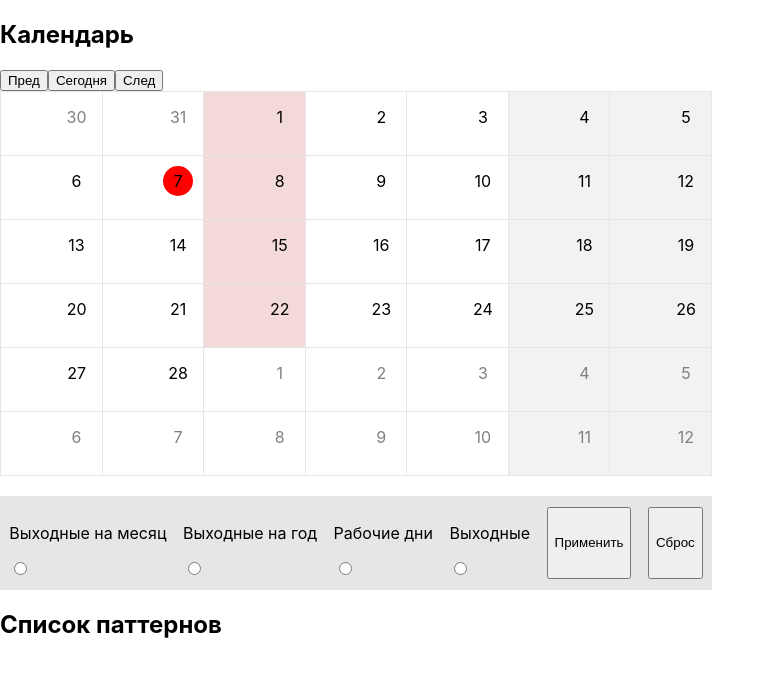
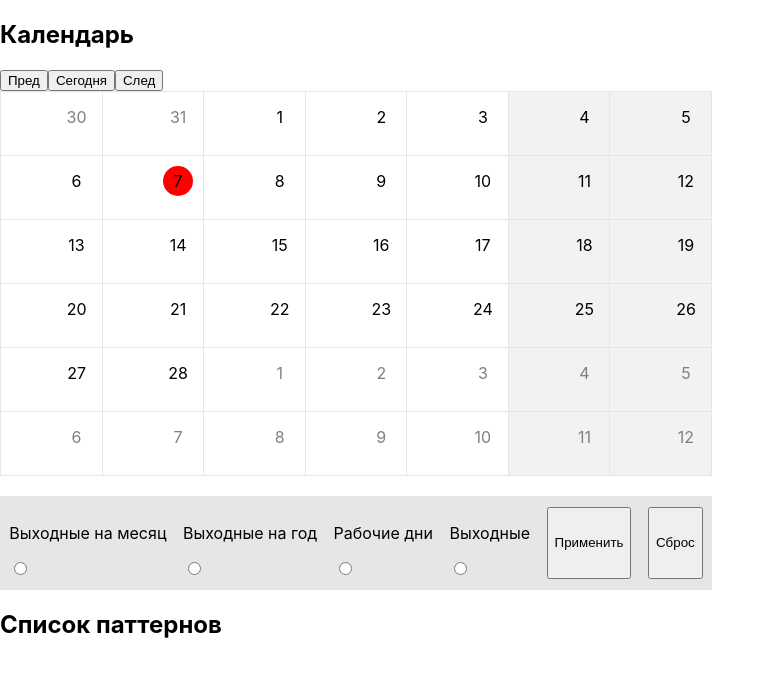
Before and after one commit to MarkBelyy/dmaster_test, a React (Create React App) app: page / in a window 1280 px wide. Shown: the top 676 px of the page, without its empty margins (0-775 px from the left). Built offline with nearby package versions, Linux system fonts and the light colour scheme.

Commit message:
click to massiv with sort

```diff
--- a/src/components/calendar/CalendarGrid.jsx
+++ b/src/components/calendar/CalendarGrid.jsx
@@ -51,12 +51,8 @@ export default function CalendarGrid(props) {
     const [endDateOff, setEndDateOff] = useState(null);
     const [ignoreOnDays, setIgnoreOnDays] = useState([])
     const [ignoreOffDays, setIgnoreOffDays] = useState([])
-    const [patternDays, setPatternDays] = useState([{
-        year: 2022,
-        month: 2,
-        day: 3
-    }])
-
+    const [patternDays, setPatternDays] = useState([])
+    const [successful, setSuccesful] = useState(false)
     const [isRed, setIsRed] = useState([])
 
     const day = props.startDay.clone()
@@ -78,35 +74,56 @@ export default function CalendarGrid(props) {
         let arr = [...Array(n + 1)].map(() => firstday.add(1, 'd').clone().format('DDMMYYYY'))
         return arr
     }
-    useEffect(() => {
-        // get data
-    },[])
+    const isObjectInArray = (arr, obj) => {
+        return arr.some(item => JSON.stringify(item) === JSON.stringify(obj));
+    }
+    // console.log(isObjectInArray(ignoreOnDays, ignoreon))
+    // useEffect(() => {
+    //     // get data
+    //     setPatternDays([...patternDays, {
+    //         year: 2023,
+    //         month: 2,
+    //         day: 3
+    //     }, {
+    //         year: 2023,
+    //         month: 13,
+    //         day: 0
+    //     }])
+
+    //     setSuccesful(true)
+    // },[])
 
 
-    useEffect(() => {
-        if (patternDays) {
-            for (let i = 0; i < patternDays.length; i++)
-                if (patternDays[i].month == 13) {
-                    let arrpy =getYearPatternDays(patternDays[i].day, daysArray)
-                    setIsRed(prev => prev.concat(arrpy).filter((x, i) => isRed.concat(arrpy).indexOf(x) === i))
-                } else if (patternDays[i].month == props.tempday.format('M')) {
-                    let arrp = getPatternDays(patternDays[i].day, daysArray)
-                    setIsRed(prev => prev.concat(arrp).filter((x, i) => isRed.concat(arrp).indexOf(x) === i))
-                }
-        }
-    }, [props.tempday])
+    // useEffect(() => {
+    //     setIsRed([])
+    //     if (patternDays) {
+    //         console.log('+++')
+    //         for (let i = 0; i < patternDays.length; i++)
+    //             if (patternDays[i].month === 13 && patternDays[i].year === props.tempday.format('YYYY')) {
+    //                 let arrpy = getYearPatternDays(patternDays[i].day, daysArray)
+    //                 setIsRed(prev => prev.concat(arrpy).filter((x, i) => isRed.concat(arrpy).indexOf(x) === i))
+    //             } else if (patternDays[i].month === +props.tempday.format('M')) {
+    //                 let arrp = getPatternDays(patternDays[i].day, daysArray)
+    //                 setIsRed(prev => prev.concat(arrp).filter((x, i) => isRed.concat(arrp).indexOf(x) === i))
+    //             }
+    //     }
+    // }, [props.tempday])
 
     useEffect(() => {
         if (startDateOn && endDateOn) {
             let ignoreon = {
-                startday: startDateOn.format('D'),
-                startmonth: startDateOn.format('M'),
-                startyear: startDateOn.format('YYYY'),
-                endday: endDateOn.format('D'),
-                endmonth: endDateOn.format('M'),
-                endyear: endDateOn.format('YYYY')
+                startday: +startDateOn.format('D'),
+                startmonth: +startDateOn.format('M'),
+                startyear: +startDateOn.format('YYYY'),
+                endday: +endDateOn.format('D'),
+                endmonth: +endDateOn.format('M'),
+                endyear: +endDateOn.format('YYYY')
             }
-            setIgnoreOnDays([...ignoreOnDays, ignoreon])
+
+            console.log(!isObjectInArray(ignoreOnDays, ignoreon))
+            if (!isObjectInArray(ignoreOnDays, ignoreon)) {
+                setIgnoreOnDays([...ignoreOnDays, ignoreon])
+            }
             let arron = getIgonoreDays(startDateOn, endDateOn)
             let arr = isRed.filter(item => !arron.includes(item))
             setIsRed(arr)
@@ -117,14 +134,16 @@ export default function CalendarGrid(props) {
     useEffect(() => {
         if (startDateOff && endDateOff) {
             let ignoreoff = {
-                startday: startDateOff.format('D'),
-                startmonth: startDateOff.format('M'),
-                startyear: startDateOff.format('YYYY'),
-                endday: endDateOff.format('D'),
-                endmonth: endDateOff.format('M'),
-                endyear: endDateOff.format('YYYY')
+                startday: +startDateOff.format('D'),
+                startmonth: +startDateOff.format('M'),
+                startyear: +startDateOff.format('YYYY'),
+                endday: +endDateOff.format('D'),
+                endmonth: +endDateOff.format('M'),
+                endyear: +endDateOff.format('YYYY')
             }
-            setIgnoreOffDays([...ignoreOffDays, ignoreoff])
+            if (!isObjectInArray(ignoreOffDays, ignoreoff)) {
+                setIgnoreOffDays([...ignoreOffDays, ignoreoff])
+            }
             let arroff = getIgonoreDays(startDateOff, endDateOff)
             let arr = arroff.filter(item => !isRed.includes(item))
             setIsRed(isRed.concat(arr))
@@ -163,32 +182,38 @@ export default function CalendarGrid(props) {
                 setIsRed(prev => prev.concat(arrp).filter((x, i) => isRed.concat(arrp).indexOf(x) === i));
 
                 let pattern = {
-                    year: props.tempday.format('YYYY'),
-                    month: props.tempday.format('M'),
-                    day: props.tempday.day()
+                    year: +props.tempday.format('YYYY'),
+                    month: +props.tempday.format('M'),
+                    day: +weekday
                 }
                 console.log(pattern)
+                console.log(!isObjectInArray(patternDays, pattern))
+                if (!isObjectInArray(patternDays, pattern)){
                 setPatternDays([...patternDays, pattern])
+                }
 
             } else if (selectmode === 2) {
                 console.log("Задаем паттерн")
                 let arryp = getYearPatternDays(weekday, daysArray)
                 setIsRed(prev => prev.concat(arryp).filter((x, i) => isRed.concat(arryp).indexOf(x) === i));
 
-                let pattern = {
-                    year: props.tempday.format('YYYY'),
-                    month: 13,
-                    day: props.tempday.day()
+                let ypattern = {
+                    year: +props.tempday.format('YYYY'),
+                    month: +13,
+                    day: +weekday
                 }
-                console.log(pattern)
-                setPatternDays([...patternDays, pattern])
+                console.log(!isObjectInArray(patternDays, ypattern))
+                console.log(ypattern)
+                if (!isObjectInArray(patternDays, ypattern)) {
+                    setPatternDays([...patternDays, ypattern])
+                }
 
             } else if (selectmode === 3) {
                 console.log("Задаем рабочие")
                 if (!startDateOn) {
                     console.log("Первый день1:", day)
                     setStartDateOn(day);
-                } else if (startDateOff && !endDateOn) {
+                } else if (startDateOn && !endDateOn) {
                     console.log("Второй день:", day)
                     setEndDateOn(day);
                 } else {
--- a/src/services/api.js
+++ b/src/services/api.js
@@ -13,7 +13,7 @@ instance.interceptors.request.use(
         const token = TokenService.getLocalAccessToken();
         if (token) {
             console.log(`token: ${token}`);
-            config.headers["Authorization"] = 'Bearer ' + token;  // for Spring Boot back-end
+            config.headers["Authorization"] = token;  // for Spring Boot back-end
             // config.headers["x-access-token"] = token; // for Node.js Express back-end
         }
         return config;
```
